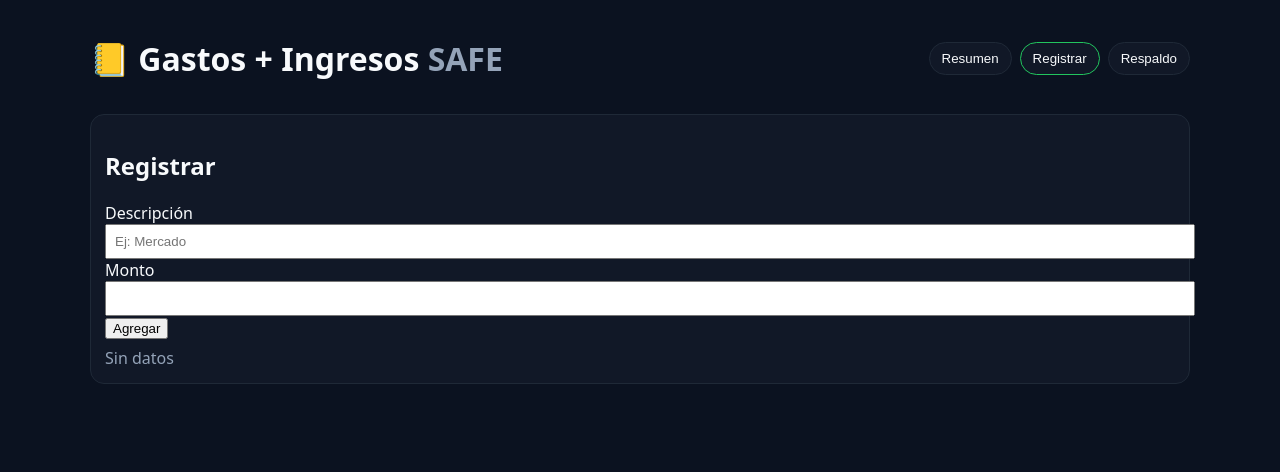
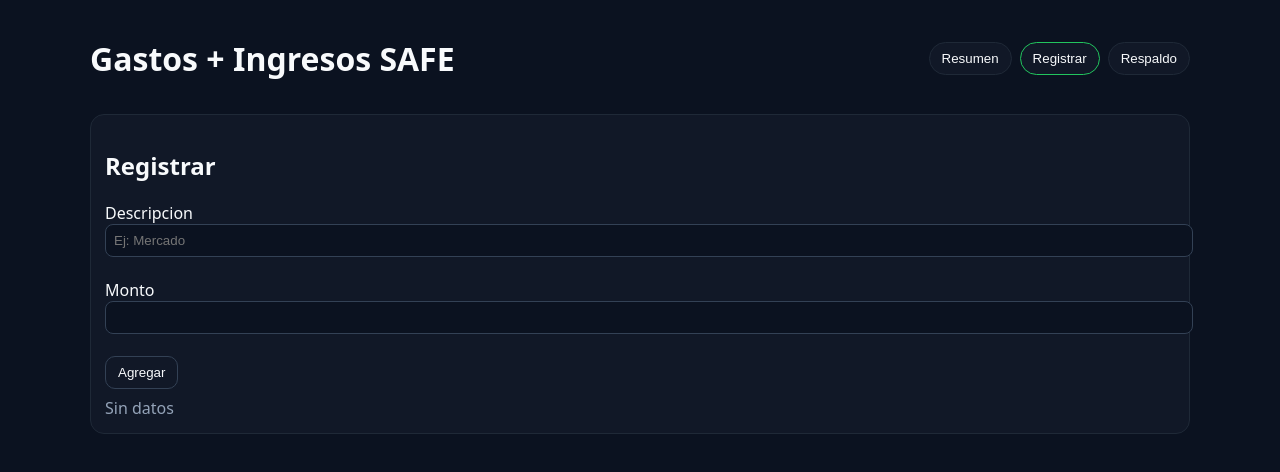
Before and after one commit to Informer20/finapp, a plain HTML site: page index.html in a window 1280 px wide. Both pictures are taken after a click on the button "Registrar". Drawn offline with Linux system fonts and the light colour scheme.

Commit message:
Add files via upload

```diff
--- a/app.js
+++ b/app.js
@@ -1,71 +1,59 @@
 (function(){
-  // Prueba de vida
-  console.log("FinApp SAFE: JS cargado");
-  const $ = (q)=>document.querySelector(q);
-  const $$ = (q)=>Array.from(document.querySelectorAll(q));
+  function $(q){ return document.querySelector(q); }
+  function $all(q){ return Array.prototype.slice.call(document.querySelectorAll(q)); }
 
-  // Estado mínimo
-  let data = JSON.parse(localStorage.getItem('finapp_safe') || '{"tx":[]}');
-  function save(){ localStorage.setItem('finapp_safe', JSON.stringify(data)); }
+  var state = { tx: [] };
+  try { state = JSON.parse(localStorage.getItem('finapp_ultra') || '{"tx":[]}'); } catch(e){ state = {tx:[]}; }
+  function save(){ localStorage.setItem('finapp_ultra', JSON.stringify(state)); }
 
-  const PANELS=[
-    {key:'resumen', label:'Resumen'},
-    {key:'registrar', label:'Registrar'},
-    {key:'respaldo', label:'Respaldo'}
-  ];
+  var PANELS=[{key:'resumen'},{key:'registrar'},{key:'respaldo'}];
 
-  // Render tabs (idempotente)
-  const tabs = $('#tabs');
-  if (!tabs.querySelector('[data-key="resumen"]')) {
-    PANELS.forEach(p=>{
-      const b=document.createElement('button');
-      b.className='tab'; b.textContent=p.label; b.dataset.key=p.key;
-      tabs.appendChild(b);
+  function show(key){
+    $all('#tabs .tab').forEach(function(b){ b.classList.toggle('active', b.getAttribute('data-key')===key); });
+    PANELS.forEach(function(p){
+      var el = document.getElementById('panel-'+p.key);
+      if(el){ el.hidden = (p.key!==key); }
     });
   }
 
-  function show(key){
-    $$('#tabs .tab').forEach(b=>b.classList.toggle('active', b.dataset.key===key));
-    PANELS.forEach(p=>{
-      const el = document.getElementById('panel-'+p.key);
-      if (el) el.hidden = (p.key!==key);
-    });
-  }
-
-  // Navegación
-  tabs.addEventListener('click', (e)=>{
-    const btn = e.target.closest('button.tab'); if(!btn) return;
-    show(btn.dataset.key);
+  document.getElementById('tabs').addEventListener('click', function(e){
+    var btn = e.target.closest ? e.target.closest('button.tab') : (e.target.matches && e.target.matches('button.tab') ? e.target : null);
+    if(!btn) return;
+    show(btn.getAttribute('data-key'));
   });
 
-  // Arranque
+  // arranque
   show('resumen');
-  const pf = $('#proof');
-  if (pf) pf.textContent = 'Fecha/Hora local: ' + new Date().toString();
+  var pf = $('#proof');
+  if(pf){ pf.textContent = 'JavaScript OK - ' + new Date().toString(); }
 
-  // Registrar
-  $('#add').addEventListener('click', ()=>{
-    const desc = $('#desc').value.trim();
-    const amount = Number($('#amount').value||0);
-    if(!desc || amount<=0){ alert('Completa descripción y monto'); return; }
-    data.tx.unshift({id:Date.now().toString(36), desc, amount, date: (new Date()).toISOString().slice(0,10)});
+  // registrar
+  $('#add').addEventListener('click', function(){
+    var d = $('#desc').value.trim();
+    var a = Number($('#amount').value||0);
+    if(!d || !(a>0)){ alert('Completa descripcion y monto'); return; }
+    state.tx.unshift({id: String(Date.now()), desc:d, amount:a, date: (new Date()).toISOString().slice(0,10)});
     save();
     renderList();
     $('#desc').value=''; $('#amount').value='';
   });
 
   function renderList(){
-    const box = $('#list');
-    box.innerHTML = data.tx.map(t => `${t.date} — ${t.desc}: $${amountFormat(t.amount)}`).join('<br/>') || 'Sin datos';
+    var box = $('#list');
+    if(!state.tx.length){ box.textContent = 'Sin datos'; return; }
+    box.innerHTML = state.tx.map(function(t){
+      return t.date + ' - ' + t.desc + ': $' + numberFormat(t.amount);
+    }).join('<br/>');
   }
-  function amountFormat(n){ return (n||0).toLocaleString('es-CO',{maximumFractionDigits:0}); }
+  function numberFormat(n){ return (n||0).toLocaleString('es-CO', {maximumFractionDigits:0}); }
   renderList();
 
-  // Exportar
-  $('#export').addEventListener('click', ()=>{
-    const a = document.createElement('a');
-    a.href = URL.createObjectURL(new Blob([JSON.stringify(data,null,2)], {type:'application/json'}));
-    a.download = 'finapp_safe.json';
-    a.click(); URL.revokeObjectURL(a.href);
+  // export
+  $('#export').addEventListener('click', function(){
+    var a = document.createElement('a');
+    a.href = URL.createObjectURL(new Blob([JSON.stringify(state,null,2)], {type:'application/json'}));
+    a.download = 'finapp_ultra.json';
+    a.click();
+    URL.revokeObjectURL(a.href);
   });
 })();
--- a/index.html
+++ b/index.html
@@ -3,9 +3,9 @@
 <head>
   <meta charset="utf-8"/>
   <meta name="viewport" content="width=device-width, initial-scale=1"/>
-  <title>Gastos + Ingresos — SAFE</title>
+  <title>Gastos + Ingresos SAFE</title>
   <style>
-    body{margin:0;background:#0b1220;color:#f8fafc;font-family:system-ui, -apple-system, Segoe UI, Roboto, Arial}
+    body{margin:0;background:#0b1220;color:#f8fafc;font-family:system-ui,-apple-system,Segoe UI,Roboto,Arial}
     .wrap{max-width:1100px;margin:0 auto;padding:16px}
     header{display:flex;justify-content:space-between;align-items:center;gap:12px}
     .tabs{display:flex;gap:8px;flex-wrap:wrap}
@@ -14,14 +14,15 @@
     .card{background:#111827;border:1px solid #1f2937;border-radius:14px;padding:14px;margin-top:12px}
     [hidden]{display:none!important}
     .muted{color:#94a3b8}
+    input{width:100%;padding:8px;border-radius:8px;border:1px solid #334155;background:#0b1220;color:#f8fafc}
+    button{background:#111827;border:1px solid #334155;color:#f8fafc;border-radius:10px;padding:8px 12px;cursor:pointer}
   </style>
 </head>
 <body>
   <div class="wrap">
     <header>
-      <h1>📒 Gastos + Ingresos <span class="muted">SAFE</span></h1>
+      <h1>Gastos + Ingresos SAFE</h1>
       <nav class="tabs" id="tabs">
-        <!-- JS debería poblar aquí; si no, verás estos enlaces: -->
         <button class="tab" data-key="resumen">Resumen</button>
         <button class="tab" data-key="registrar">Registrar</button>
         <button class="tab" data-key="respaldo">Respaldo</button>
@@ -30,14 +31,13 @@
 
     <section id="panel-resumen" class="card" hidden>
       <h2>Resumen</h2>
-      <p>Si ves este texto, JavaScript está funcionando ✅.</p>
-      <p class="muted" id="proof"></p>
+      <p id="proof" class="muted"></p>
     </section>
 
     <section id="panel-registrar" class="card" hidden>
       <h2>Registrar</h2>
-      <label>Descripción<br/><input id="desc" placeholder="Ej: Mercado" style="width:100%;padding:8px"/></label>
-      <label>Monto<br/><input id="amount" type="number" step="100" style="width:100%;padding:8px"/></label>
+      <label>Descripcion<br/><input id="desc" placeholder="Ej: Mercado"/></label><br/><br/>
+      <label>Monto<br/><input id="amount" type="number" step="100"/></label><br/><br/>
       <button id="add">Agregar</button>
       <div id="list" class="muted" style="margin-top:8px"></div>
     </section>
@@ -47,7 +47,7 @@
       <button id="export">Exportar JSON</button>
     </section>
 
-    <noscript><div class="card">Tu navegador tiene <b>JavaScript desactivado</b>. Actívalo para usar la app.</div></noscript>
+    <noscript><div class="card">Tu navegador tiene JavaScript desactivado.</div></noscript>
   </div>
 
   <script src="./app.js" defer></script>
```
